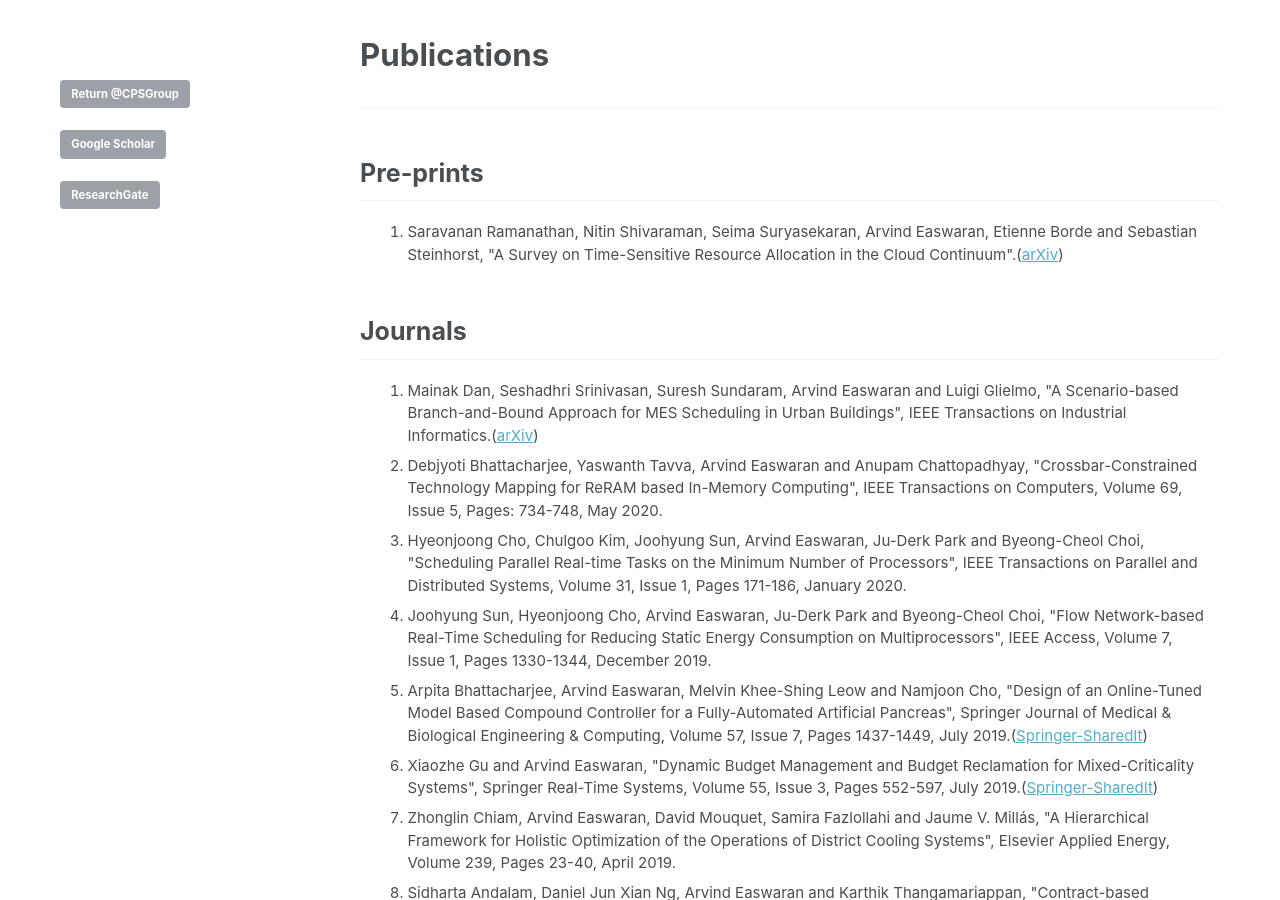
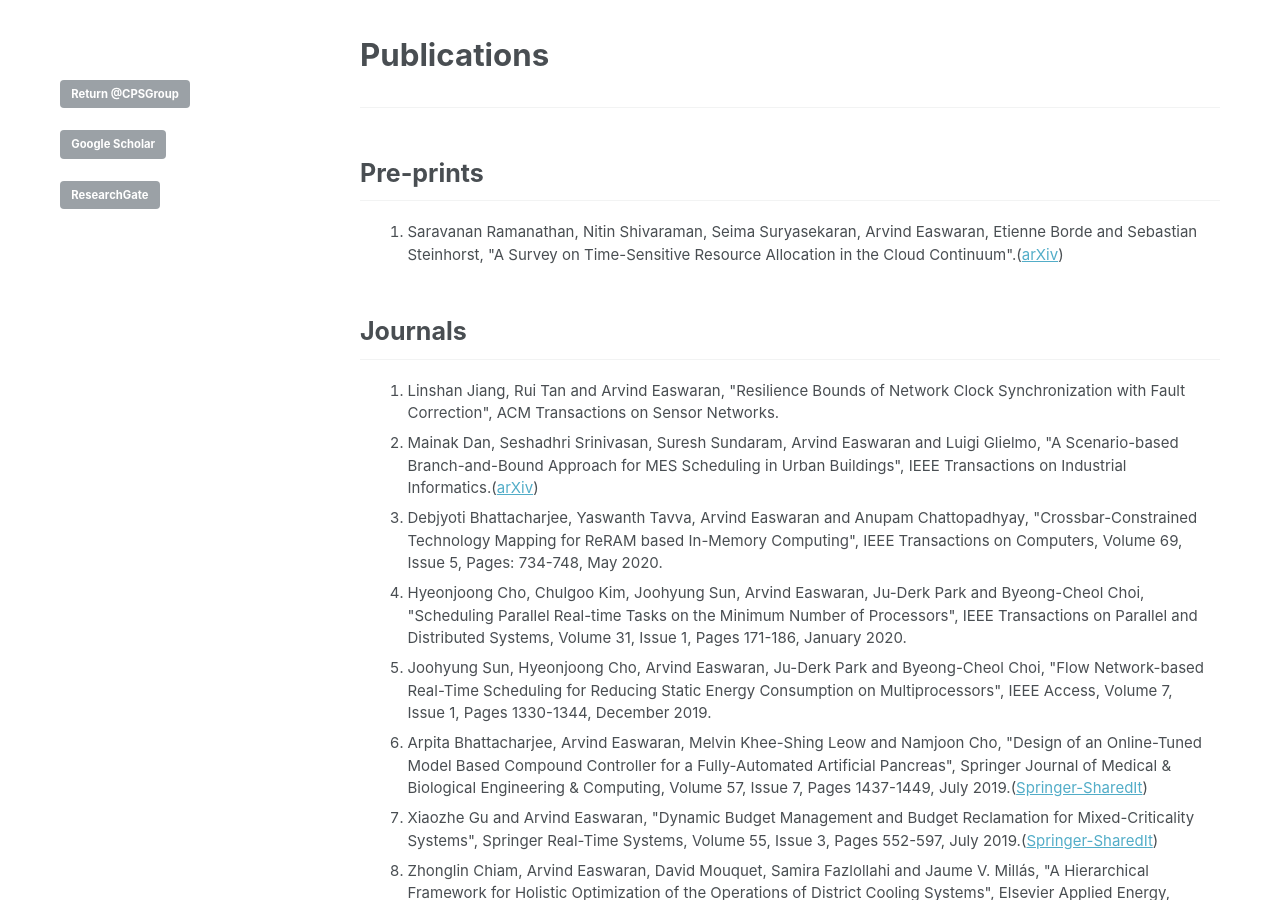
Before and after one commit to CPS-research-group/CPS-research-group.github.io, a Jekyll site: the page built from _pages/research_profile.md, in a window 1280 px wide and 900 px high. Built offline with Jekyll 4.4.1, drawn with Linux system fonts in a browser that asks for light colours.

Commit message:
Updates.

```diff
--- a/_pages/research_profile.md
+++ b/_pages/research_profile.md
@@ -28,6 +28,7 @@ a.a:active {color:#0000FF; text-decoration:none;}
 
 ## Journals
   <ol>
+			<li class="a">Linshan Jiang, Rui Tan and Arvind Easwaran, "Resilience Bounds of Network Clock Synchronization with Fault Correction", ACM Transactions on Sensor Networks.</li>
 			<li class="a">Mainak Dan, Seshadhri Srinivasan, Suresh Sundaram, Arvind Easwaran and Luigi Glielmo, "A Scenario-based Branch-and-Bound Approach for MES Scheduling in Urban Buildings", IEEE Transactions on Industrial Informatics.(<a href="http://arxiv.org/abs/2003.03750">arXiv</a>)</li>
     			<li class="a">Debjyoti Bhattacharjee, Yaswanth Tavva, Arvind Easwaran and Anupam Chattopadhyay, "Crossbar-Constrained Technology Mapping for ReRAM based In-Memory Computing", IEEE Transactions on Computers, Volume 69, Issue 5, Pages: 734-748, May 2020.</li>
 			<li class="a">Hyeonjoong Cho, Chulgoo Kim, Joohyung Sun, Arvind Easwaran, Ju-Derk Park and Byeong-Cheol Choi, "Scheduling Parallel Real-time Tasks on the Minimum Number of Processors", IEEE Transactions on Parallel and Distributed Systems, Volume 31, Issue 1, Pages 171-186, January 2020.</li>
```
